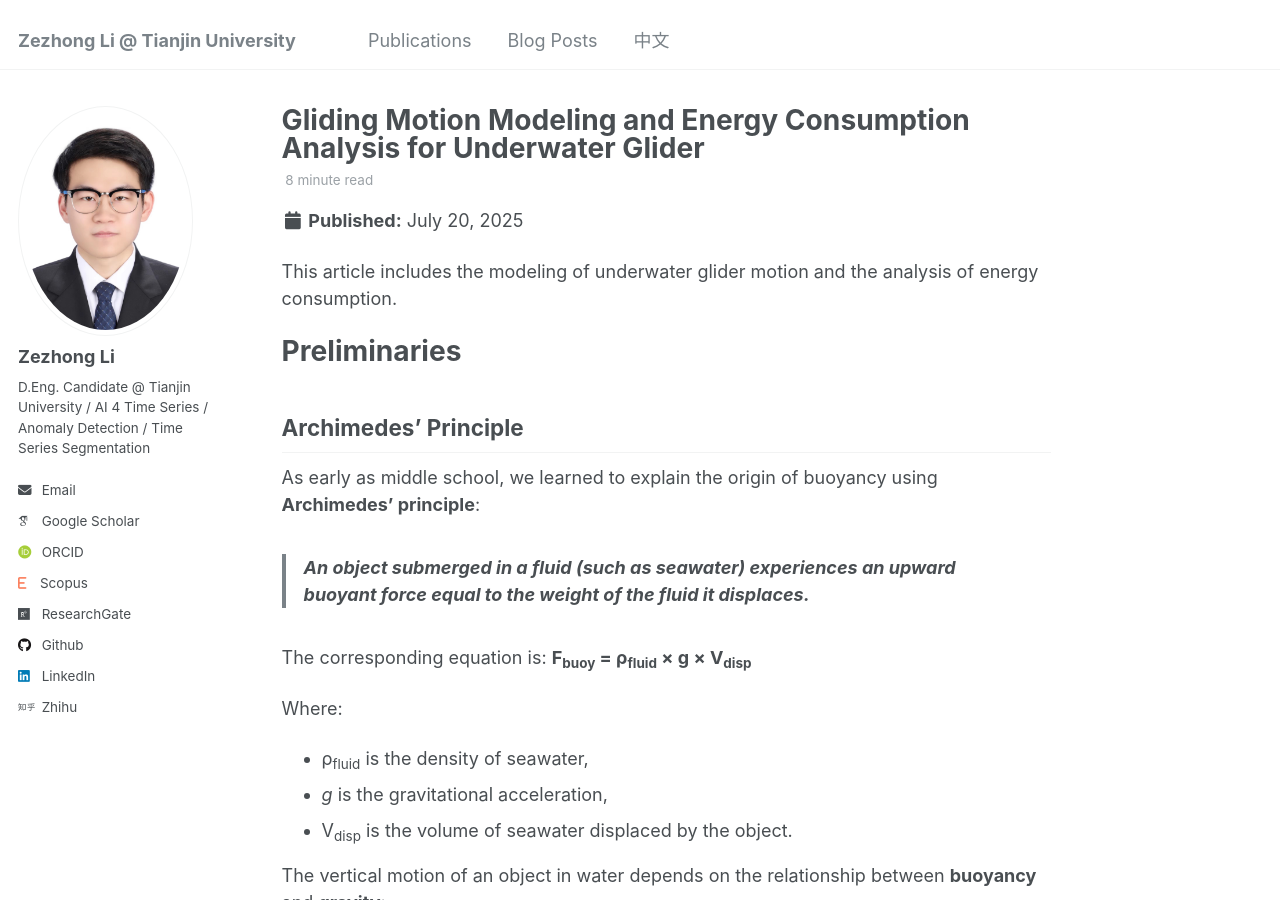
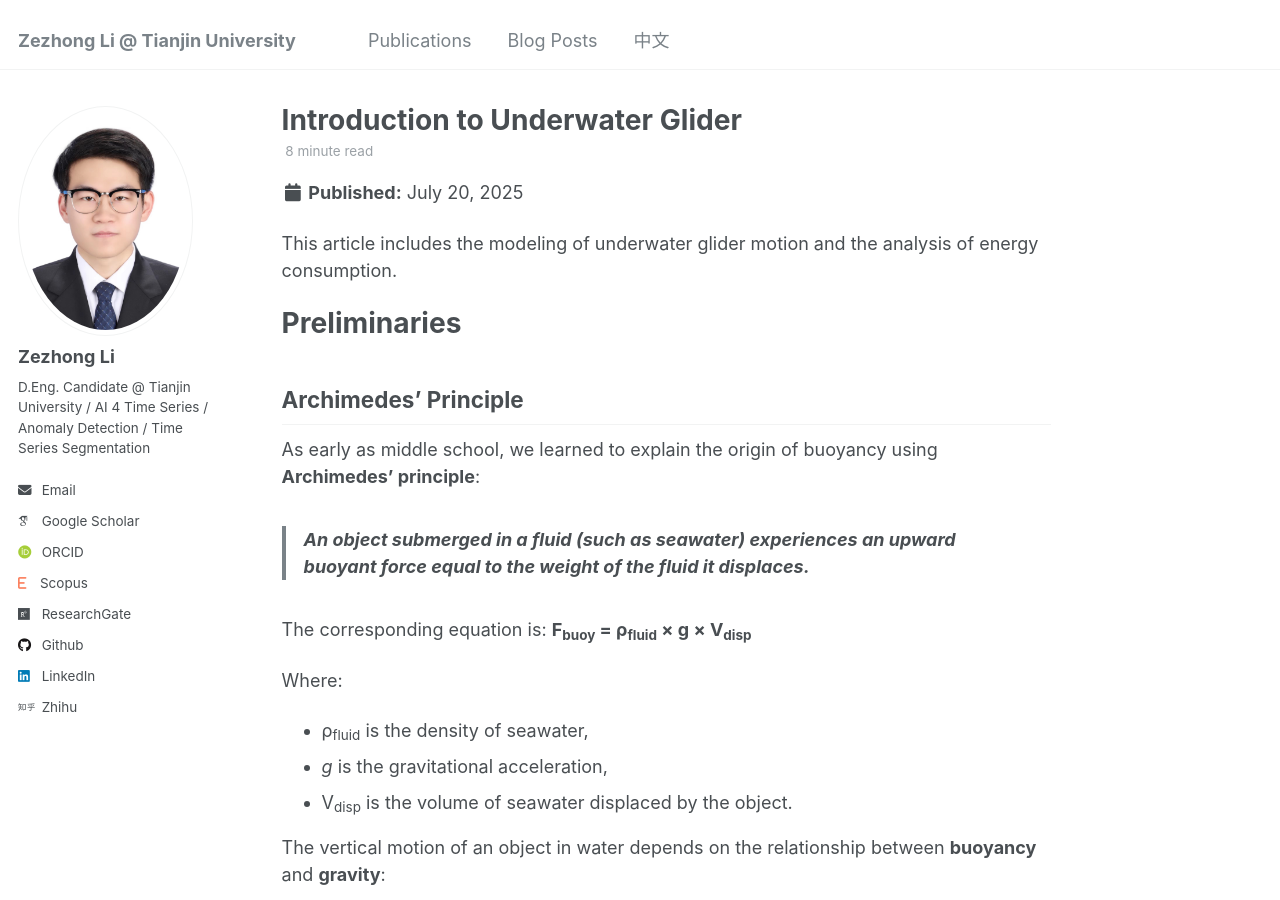
Before and after one commit to lzz19980125/lzz19980125.github.io, a Jekyll site: the page built from _posts/2025-7-20-Introduction to Underwater Glider.md, in a window 1280 px wide and 900 px high. Built offline with Jekyll 4.4.1, drawn with Linux system fonts in a browser that asks for light colours; some web fonts are replaced.

Commit message:
Update and rename 2025-7-20-Gliding Motion Modeling and Energy Consumption Analysis for Underwater Glider.md to 2025-7-20-Introduction to Underwater Glider.md

```diff
--- a/_posts/2025-7-20-Gliding Motion Modeling and Energy Consumption Analysis for Underwater Glider.md
+++ b/_posts/2025-7-20-Introduction to Underwater Glider.md
@@ -1,8 +1,8 @@
 ---
-title: 'Gliding Motion Modeling and Energy Consumption Analysis for Underwater Glider'
+title: 'Introduction to Underwater Glider'
 date: 2025-07-20
 category: Autonomous marine systems
-permalink: /posts/2025-7-20-Gliding Motion Modeling and Energy Consumption Analysis for Underwater Glider
+permalink: /posts/2025-7-20-Introduction to Underwater Glider
 layout: single
 classes: wide
 excerpt: "This article includes the modeling of underwater glider motion and the analysis of energy consumption. <br/><img src='../images/2025-7-20-Gliding Motion Modeling and Energy Consumption Analysis for Underwater Glider.jpg'>"
```
